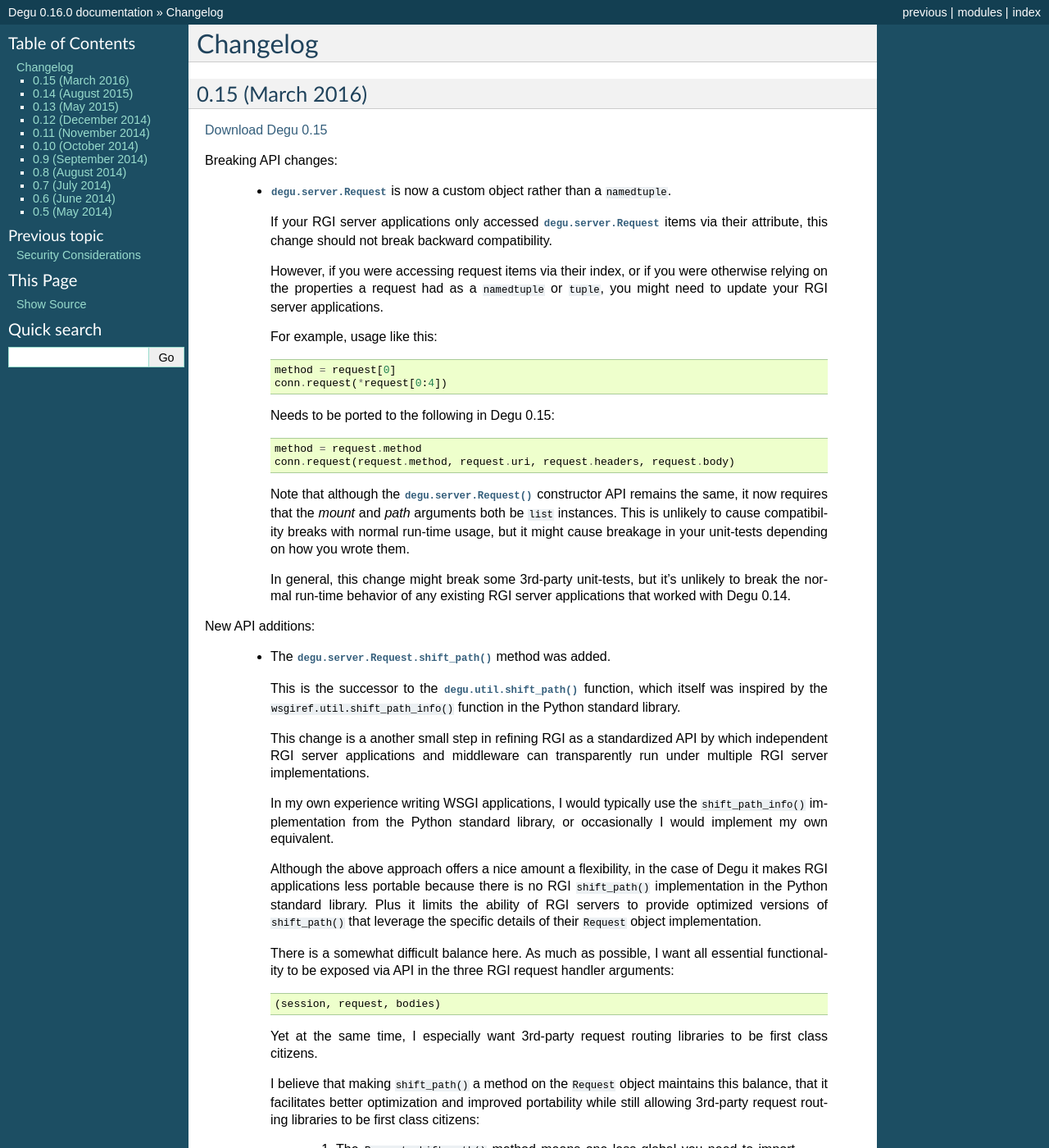
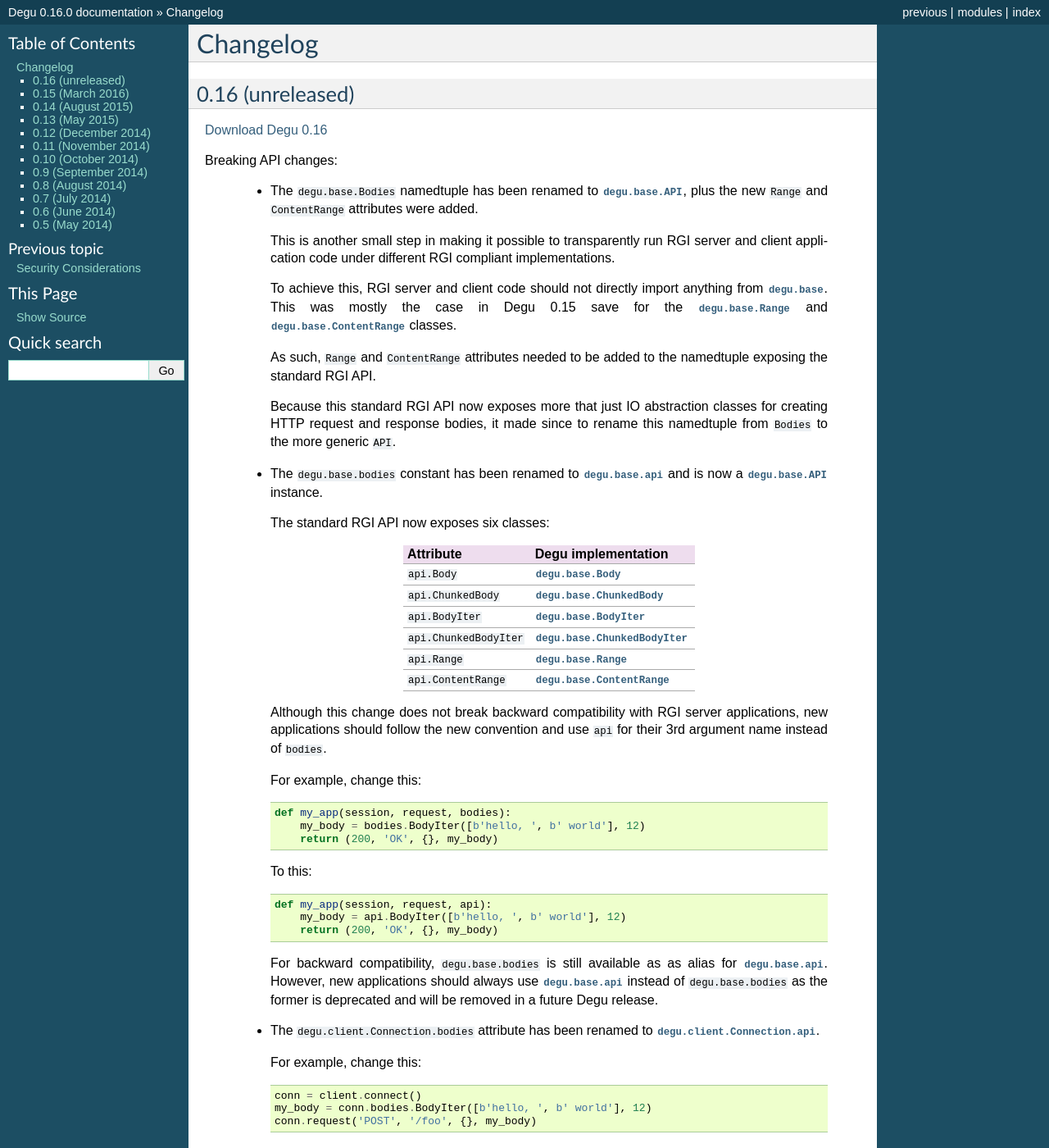
Before and after one commit to json420/degu, a Sphinx documentation site: the page built from doc/changelog.rst, in a window 1280 px wide and 1400 px high. Shown: the whole window at 82% size. Built offline with Sphinx 7.4.7, drawn with Linux system fonts in a browser that asks for light colours; some of the changed text lies outside the part shown.

Commit message:
Start documenting 0.16 changes in changelog.rst

```diff
--- a/doc/changelog.rst
+++ b/doc/changelog.rst
@@ -1,5 +1,94 @@
 Changelog
 =========
+
+
+.. _version-0.16:
+
+0.16 (unreleased)
+-----------------
+
+`Download Degu 0.16`_
+
+Breaking API changes:
+
+    *   The ``degu.base.Bodies`` namedtuple has been renamed to
+        :class:`degu.base.API`, plus the new ``Range`` and ``ContentRange``
+        attributes were added.
+
+        This is another small step in making it possible to transparently run
+        RGI server and client application code under different RGI compliant
+        implementations.
+
+        To achieve this, RGI server and client code should not directly import
+        anything from :mod:`degu.base`.  This was mostly the case in Degu 0.15
+        save for the :class:`degu.base.Range` and
+        :class:`degu.base.ContentRange` classes.
+
+        As such, ``Range`` and ``ContentRange`` attributes needed to be added
+        to the namedtuple exposing the standard RGI API.
+
+        Because this standard RGI API now exposes more that just IO abstraction
+        classes for creating HTTP request and response bodies, it made since to
+        rename this namedtuple from ``Bodies`` to the more generic ``API``.
+
+    *   The ``degu.base.bodies`` constant has been renamed to
+        :data:`degu.base.api` and is now a :class:`degu.base.API` instance.
+
+        The standard RGI API now exposes six classes:
+
+        =======================  ==================================
+        Attribute                Degu implementation
+        =======================  ==================================
+        ``api.Body``             :class:`degu.base.Body`
+        ``api.ChunkedBody``      :class:`degu.base.ChunkedBody`
+        ``api.BodyIter``         :class:`degu.base.BodyIter`
+        ``api.ChunkedBodyIter``  :class:`degu.base.ChunkedBodyIter`
+        ``api.Range``            :class:`degu.base.Range`
+        ``api.ContentRange``     :class:`degu.base.ContentRange`
+        =======================  ==================================
+
+
+        Although this change does not break backward compatibility with RGI
+        server applications, new applications should follow the new convention
+        and use ``api`` for their 3rd argument name instead of ``bodies``.
+
+        For example, change this::
+
+            def my_app(session, request, bodies):
+                my_body = bodies.BodyIter([b'hello, ', b' world'], 12)
+                return (200, 'OK', {}, my_body)
+
+        To this::
+
+            def my_app(session, request, api):
+                my_body = api.BodyIter([b'hello, ', b' world'], 12)
+                return (200, 'OK', {}, my_body)
+
+        For backward compatibility, ``degu.base.bodies`` is still available as
+        as alias for :data:`degu.base.api`.  However, new applications should
+        always use :data:`degu.base.api` instead of ``degu.base.bodies`` as the
+        former is deprecated and will be removed in a future Degu release.
+
+    *   The ``degu.client.Connection.bodies`` attribute has been renamed to
+        :attr:`degu.client.Connection.api`.
+
+        For example, change this::
+
+            conn = client.connect()
+            my_body = conn.bodies.BodyIter([b'hello, ', b' world'], 12)
+            conn.request('POST', '/foo', {}, my_body)
+
+        To this::
+
+            conn = client.connect()
+            my_body = conn.api.BodyIter([b'hello, ', b' world'], 12)
+            conn.request('POST', '/foo', {}, my_body)
+
+        For backward compatibility, ``degu.client.Connection.bodies`` is still
+        available as as alias for :attr:`degu.client.Connection.api`.  However,
+        new applications should always use :attr:`degu.client.Connection.api`
+        instead of ``degu.client.Connection.bodies`` as the former is deprecated
+        and will be removed in a future Degu release.
 
 
 .. _version-0.15:
@@ -1549,6 +1638,7 @@
       themselves creating clients)
 
 
+.. _`Download Degu 0.16`: https://launchpad.net/degu/+milestone/0.16
 .. _`Download Degu 0.15`: https://launchpad.net/degu/+milestone/0.15
 .. _`Download Degu 0.14`: https://launchpad.net/degu/+milestone/0.14
 .. _`Download Degu 0.13`: https://launchpad.net/degu/+milestone/0.13
```
